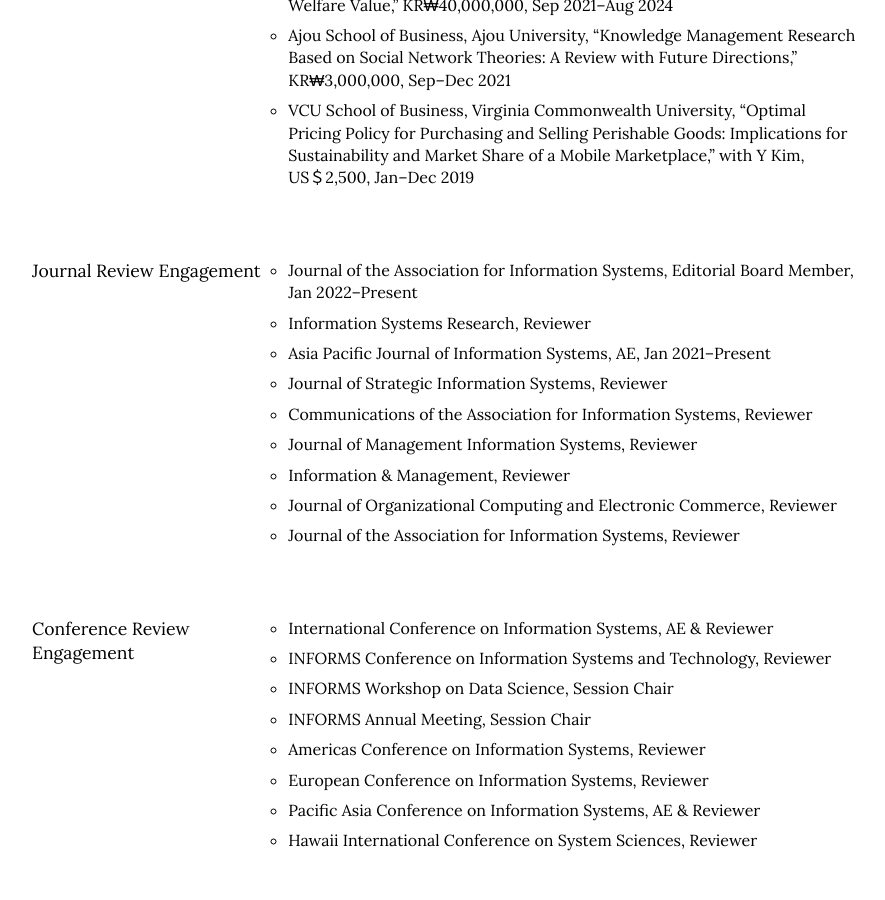
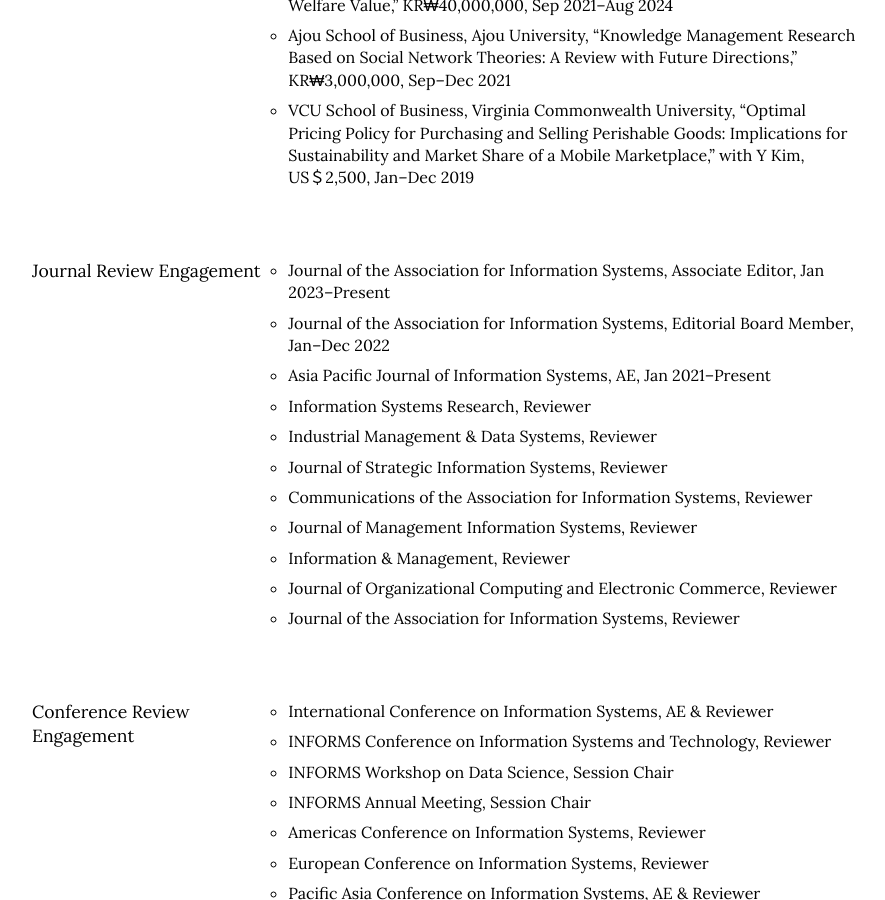
Before and after one commit to istaehun/taehun, a Jekyll site: the page built from engagement.html, in a window 1280 px wide and 900 px high, scrolled down 2268 px. Shown: the whole window, without its empty margins (188-1073 px from the left). Built offline with Jekyll 4.4.1, drawn with Linux system fonts in a browser that asks for light colours; nearby versions of some CDN libraries.

Commit message:
Update engagement.yml

```diff
--- a/_data/engagement.yml
+++ b/_data/engagement.yml
@@ -50,9 +50,11 @@
   -
     title: Journal Review Engagement
     list:
-      - "Journal of the Association for Information Systems, Editorial Board Member, Jan 2022–Present"
+      - "Journal of the Association for Information Systems, Associate Editor, Jan 2023–Present"
+      - "Journal of the Association for Information Systems, Editorial Board Member, Jan–Dec 2022"
+      - "Asia Pacific Journal of Information Systems, AE, Jan 2021–Present"
       - "Information Systems Research, Reviewer"
-      - "Asia Pacific Journal of Information Systems, AE, Jan 2021–Present"
+      - "Industrial Management & Data Systems, Reviewer"
       - "Journal of Strategic Information Systems, Reviewer"
       - "Communications of the Association for Information Systems, Reviewer"
       - "Journal of Management Information Systems, Reviewer"
```
